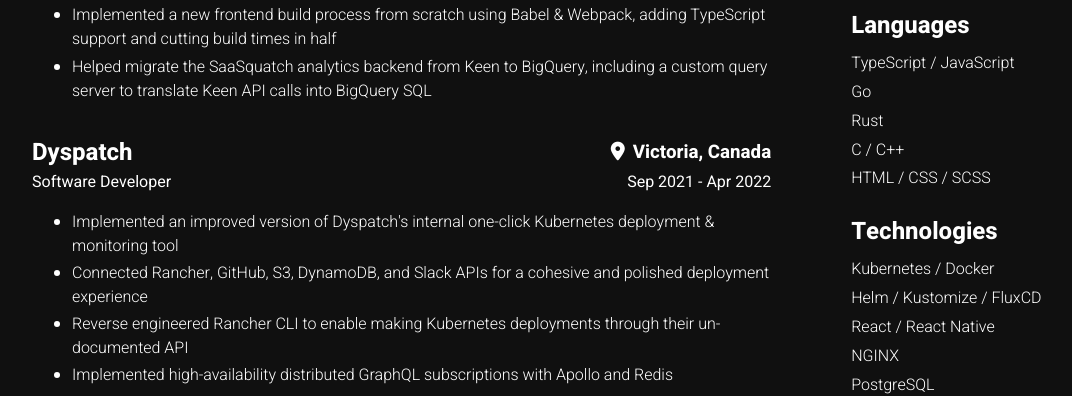
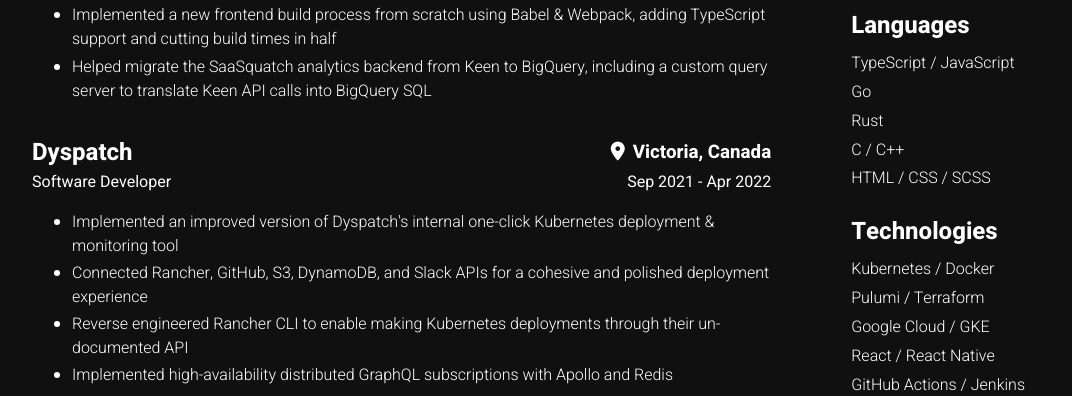
Before and after one commit to jayden-chan/website, a plain HTML site: page resume/index.html in a window 1280 px wide. Shown: the part 411-807 px from the top of the page, without its empty margins (96-1168 px from the left). Drawn offline with Linux system fonts and the light colour scheme.

Commit message:
JC: Deploy to gh-pages branch

```diff
--- a/resume/index.html
+++ b/resume/index.html
@@ -321,8 +321,10 @@
                 <div class="skillblock">
                   <h2>Technologies</h2>
                   <p>Kubernetes / Docker</p>
-                  <p>Helm / Kustomize / FluxCD</p>
+                  <p>Pulumi / Terraform</p>
+                  <p>Google Cloud / GKE</p>
                   <p>React / React Native</p>
+                  <p>GitHub Actions / Jenkins</p>
                   <p>NGINX</p>
                   <p>PostgreSQL</p>
                   <p>REST / GraphQL</p>
```
